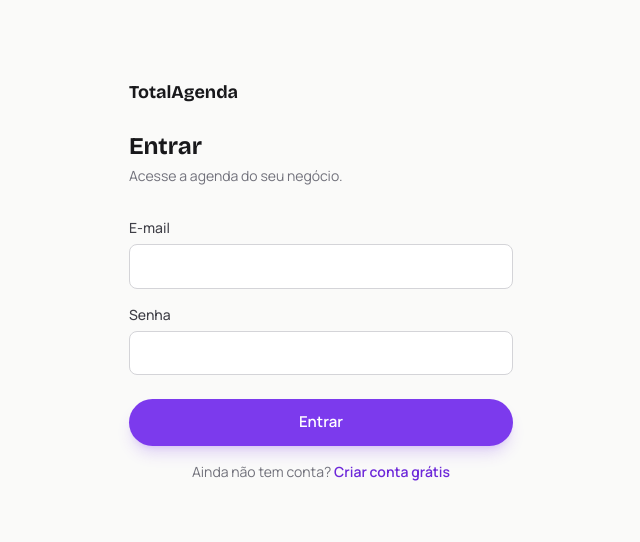
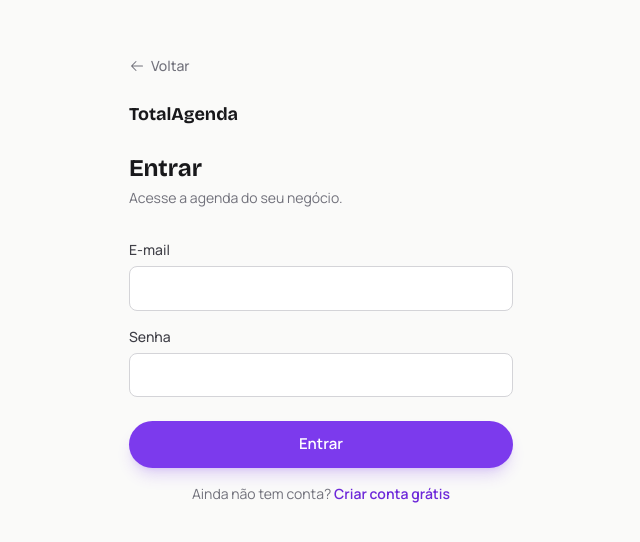
Before and after one commit to viniciusdiller/TotalAgenda, a Next.js app in the folder apps/frontend/: page /entrar in a window 1280 px wide. Shown: the part 120-662 px from the top of the page, without its empty margins (319-959 px from the left). Built offline with nearby package versions, Linux system fonts and the light colour scheme; no server answers.

Commit message:
feat(frontend): adiciona botão Voltar na tela de login
Facilita a navegação de volta pra home sem depender do botão do
navegador, seguindo o mesmo padrão de link já usado em outras telas
do dashboard (ArrowLeft do Phosphor).

```diff
--- a/apps/frontend/src/app/entrar/page.tsx
+++ b/apps/frontend/src/app/entrar/page.tsx
@@ -1,5 +1,6 @@
 import Link from "next/link";
 import type { Metadata } from "next";
+import { ArrowLeft } from "@phosphor-icons/react/dist/ssr";
 import { LoginForm } from "./LoginForm";
 
 export const metadata: Metadata = { title: "Entrar - TotalAgenda" };
@@ -8,7 +9,14 @@
   return (
     <main className="flex min-h-dvh items-center justify-center bg-stone-50 px-6 py-16 dark:bg-zinc-950">
       <div className="w-full max-w-sm">
-        <Link href="/" className="font-display text-lg font-bold text-zinc-900 dark:text-white">
+        <Link
+          href="/"
+          className="flex items-center gap-1.5 text-sm font-medium text-zinc-500 hover:text-zinc-800 dark:text-stone-400 dark:hover:text-stone-200"
+        >
+          <ArrowLeft size={16} />
+          Voltar
+        </Link>
+        <Link href="/" className="mt-6 block font-display text-lg font-bold text-zinc-900 dark:text-white">
           TotalAgenda
         </Link>
         <h1 className="mt-6 font-display text-2xl font-bold text-zinc-900 dark:text-white">
```
